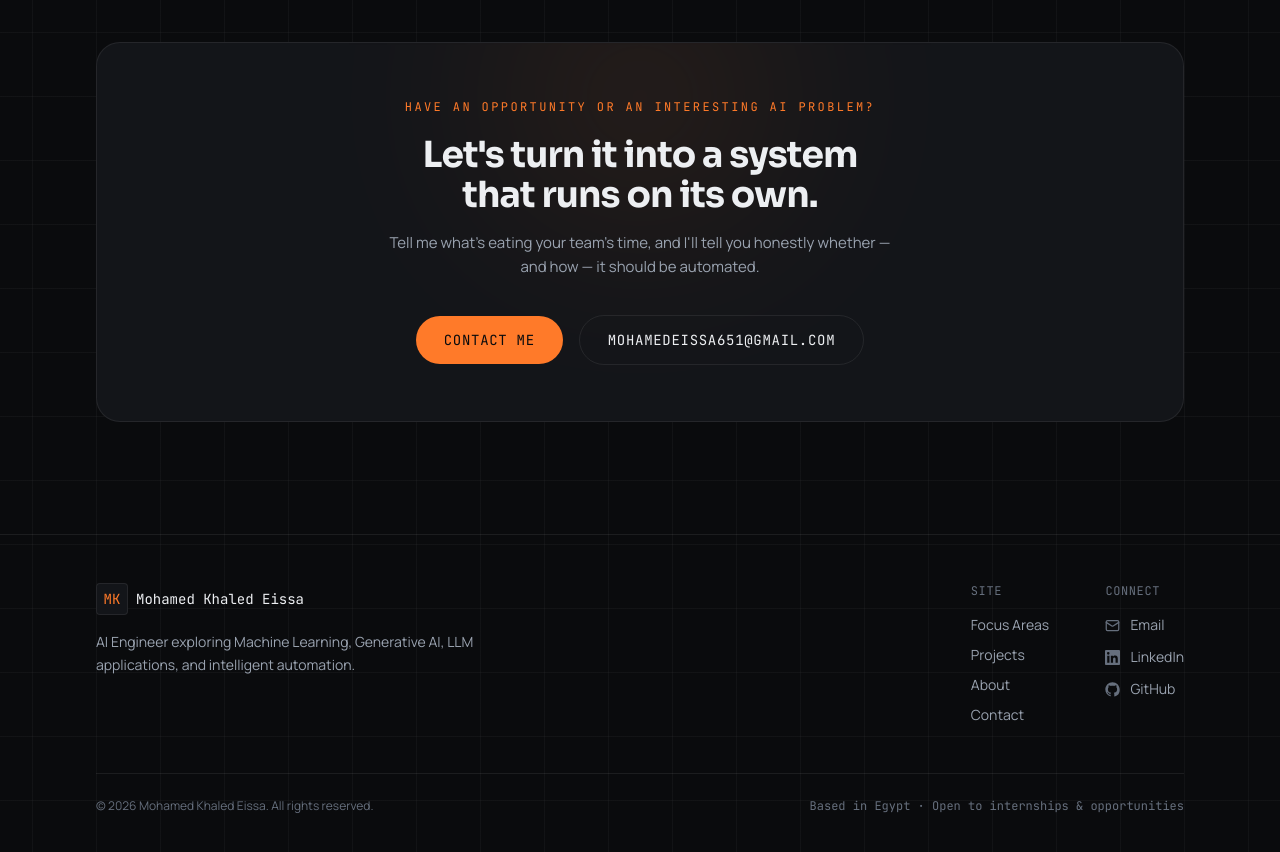
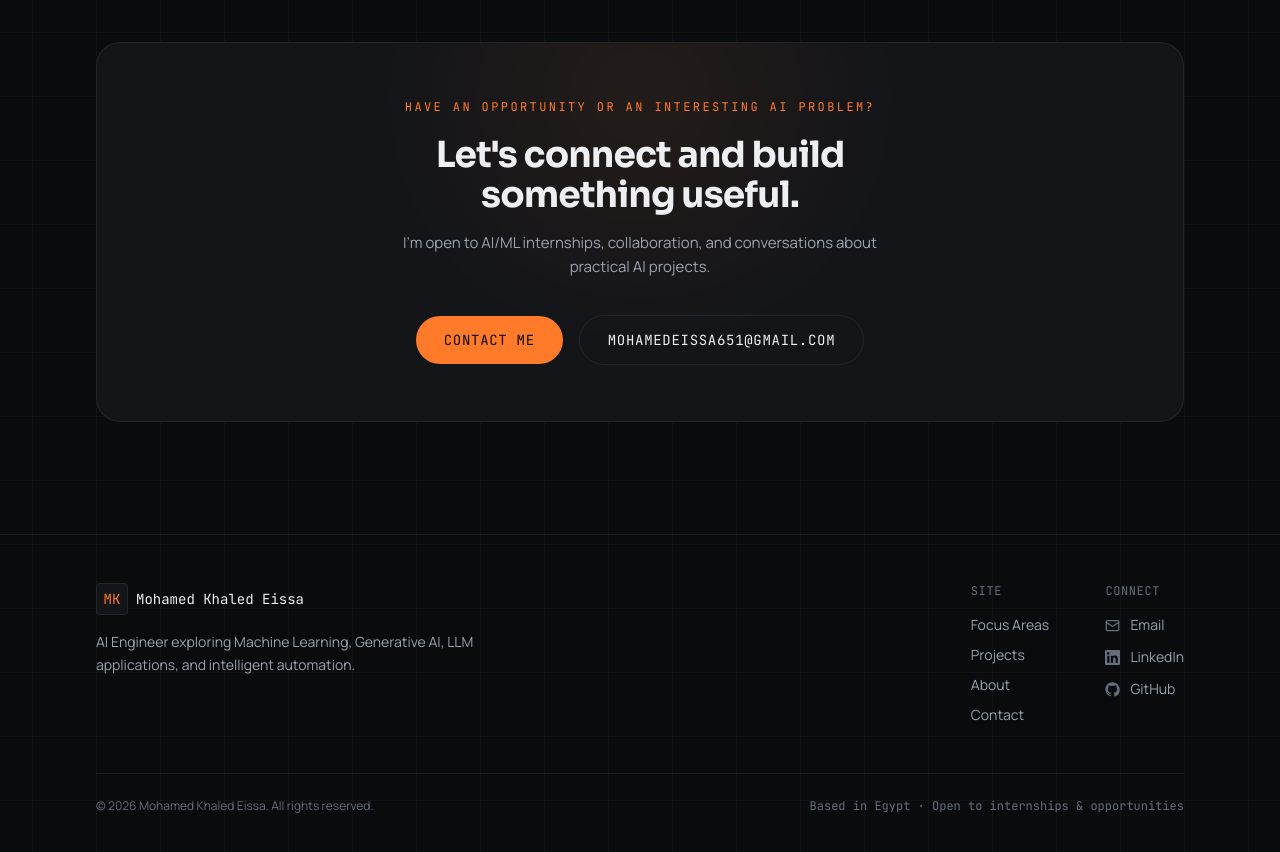
Before and after one commit to mohamedkhaled5543/portofolio, a Next.js app: page / in a window 1280 px wide. Shown: the part 6560-7412 px from the top of the page. Built offline with nearby package versions, Linux system fonts and the light colour scheme.

Commit message:
Align contact section with AI engineering profile

```diff
--- a/src/components/ContactCTA.tsx
+++ b/src/components/ContactCTA.tsx
@@ -14,11 +14,10 @@ export function ContactCTA() {
             Have an opportunity or an interesting AI problem?
           </p>
           <h2 className="relative mx-auto mt-5 max-w-2xl text-balance font-display text-3xl font-bold tracking-tight text-foreground sm:text-4xl">
-            Let&apos;s turn it into a system that runs on its own.
+            Let&apos;s connect and build something useful.
           </h2>
           <p className="relative mx-auto mt-4 max-w-lg text-[15px] leading-relaxed text-muted">
-            Tell me what&apos;s eating your team&apos;s time, and I&apos;ll tell you honestly
-            whether — and how — it should be automated.
+            I&apos;m open to AI/ML internships, collaboration, and conversations about practical AI projects.
           </p>
           <div className="relative mt-9 flex flex-wrap items-center justify-center gap-4">
             <StartProjectButton />
```
